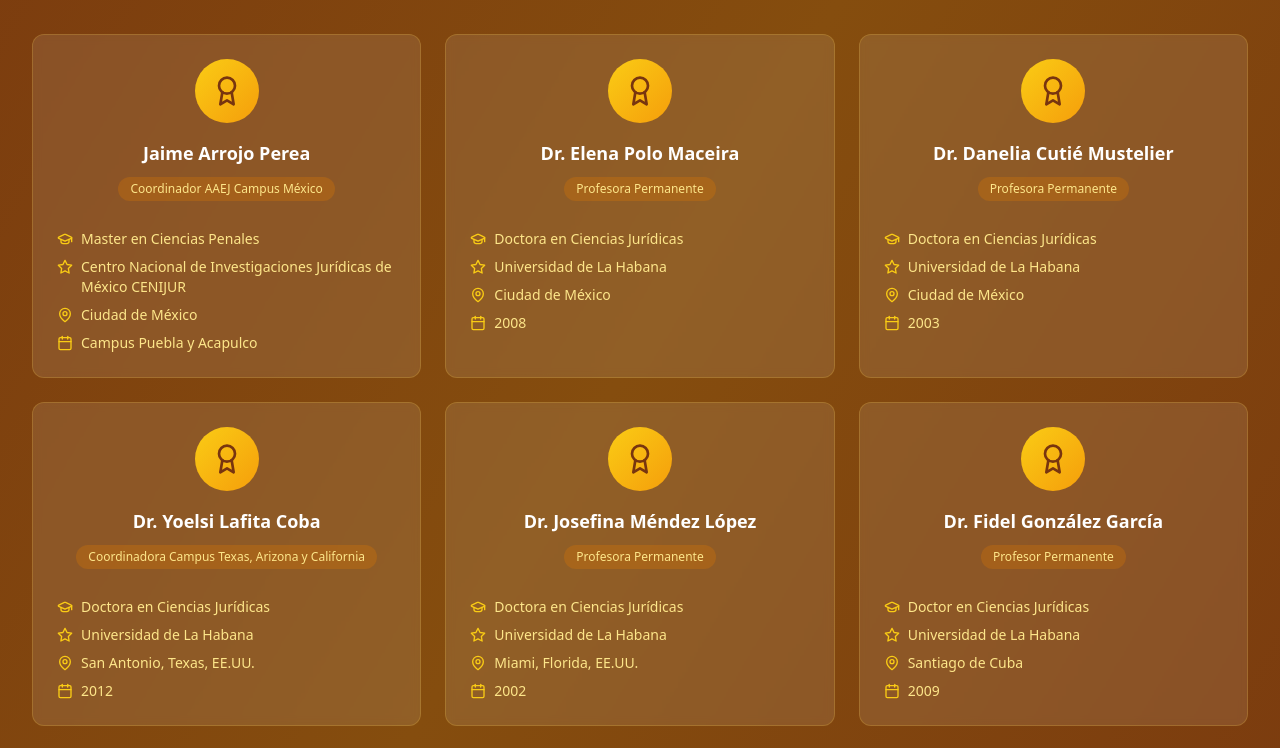
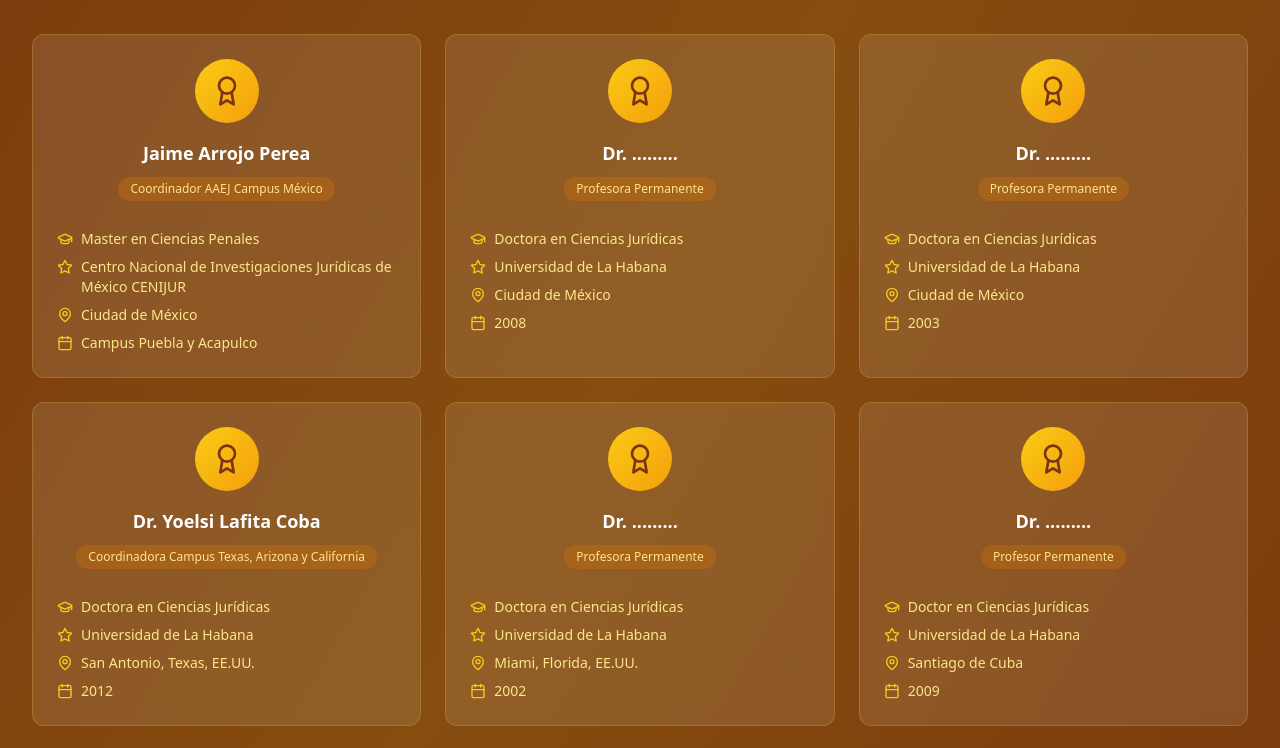
Before and after one commit to pablodevv/ACESJur-Academia-de-Estudos-Juridicos, a React (Vite) app: page / in a window 1280 px wide. Shown: the part 3960-4708 px from the top of the page. Built offline with nearby package versions, Linux system fonts and the light colour scheme.

Commit message:
Update Faculty.tsx

```diff
--- a/src/components/Faculty.tsx
+++ b/src/components/Faculty.tsx
@@ -31,7 +31,7 @@ const Faculty = () => {
       year: 'Campus Puebla y Acapulco'
     },
     {
-      name: 'Dr. Elena Polo Maceira',
+      name: 'Dr. .........',
       degree: 'Doctora en Ciencias Jurídicas',
       institution: 'Universidad de La Habana',
       location: 'Ciudad de México',
@@ -39,7 +39,7 @@ const Faculty = () => {
       year: '2008'
     },
     {
-      name: 'Dr. Danelia Cutié Mustelier',
+      name: 'Dr. .........',
       degree: 'Doctora en Ciencias Jurídicas',
       institution: 'Universidad de La Habana',
       location: 'Ciudad de México',
@@ -55,7 +55,7 @@ const Faculty = () => {
       year: '2012'
     },
     {
-      name: 'Dr. Josefina Méndez López',
+      name: 'Dr. .........',
       degree: 'Doctora en Ciencias Jurídicas',
       institution: 'Universidad de La Habana',
       location: 'Miami, Florida, EE.UU.',
@@ -63,7 +63,7 @@ const Faculty = () => {
       year: '2002'
     },
     {
-      name: 'Dr. Fidel González García',
+      name: 'Dr. .........',
       degree: 'Doctor en Ciencias Jurídicas',
       institution: 'Universidad de La Habana',
       location: 'Santiago de Cuba',
@@ -71,7 +71,7 @@ const Faculty = () => {
       year: '2009'
     },
     {
-      name: 'Dr. Walter Modelo García',
+      name: 'Dr. .........',
       degree: 'Doctor en Ciencias Jurídicas',
       institution: 'Universidad de La Habana',
       location: 'Santiago de Cuba',
```
